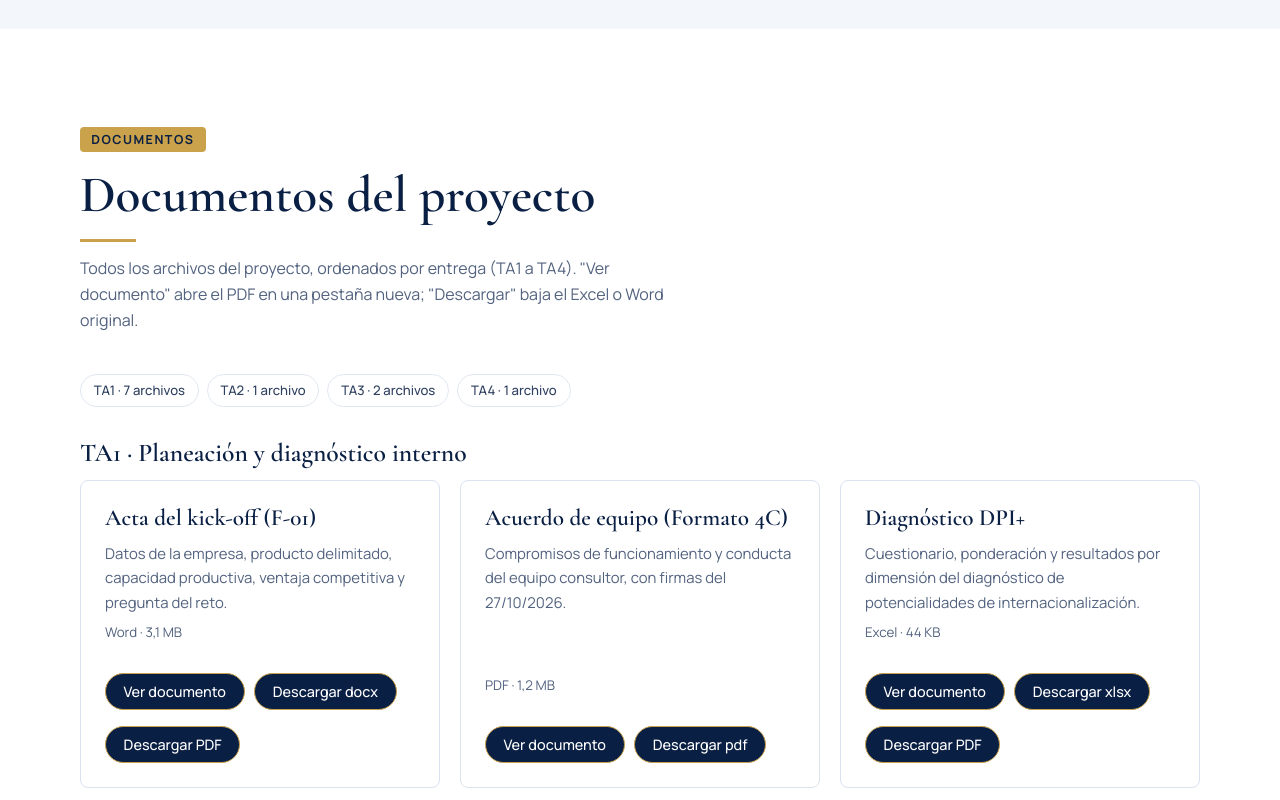
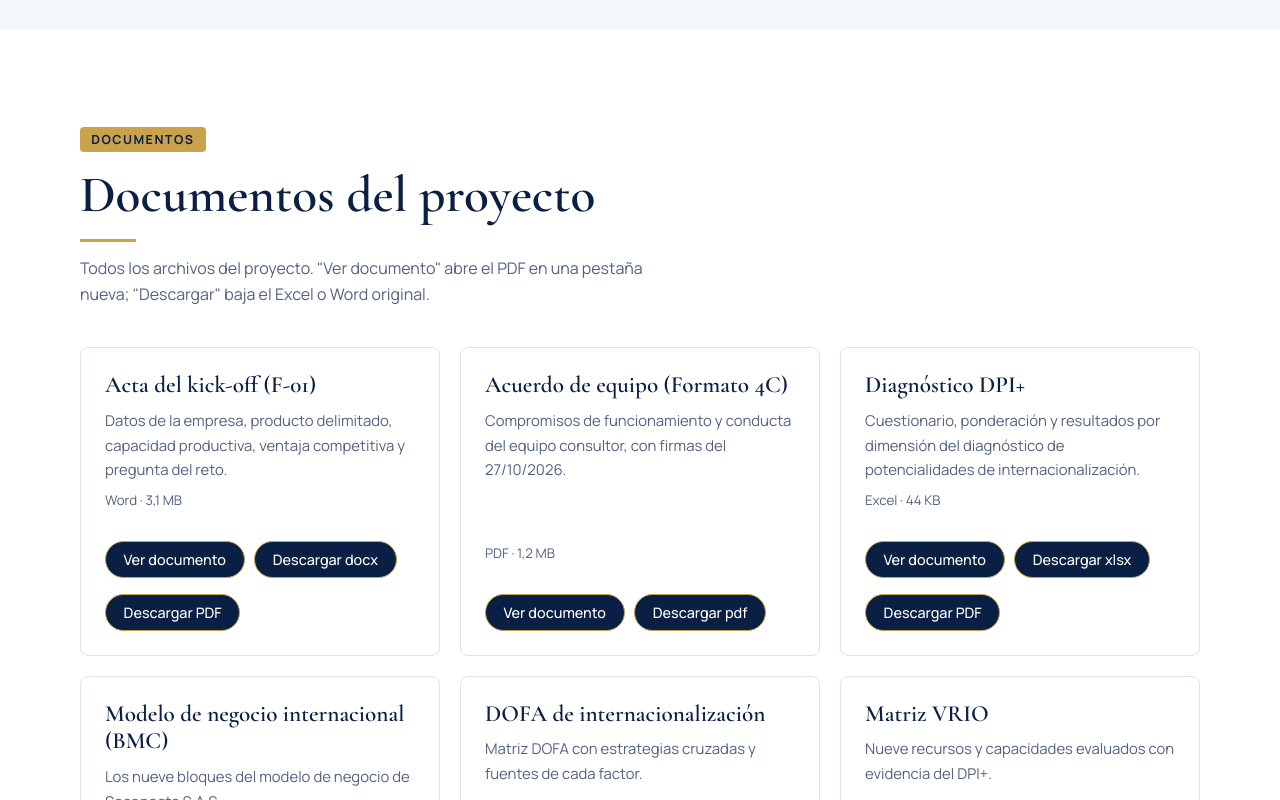
Before and after one commit to mvelez053/jcm-consultora, a plain HTML site: page index.html in a window 1280 px wide. Shown: the part 11200-12000 px from the top of the page. Drawn offline with nearby package versions, Linux system fonts and the light colour scheme.

Commit message:
Documentos en una sola lista, sin separar por entrega
Co-Authored-By: Claude Opus 5.5 <noreply@anthropic.com>
Claude-Session: https://claude.ai/code/session_014RfFfYyzP32AchL4TuCFgh

```diff
--- a/index.html
+++ b/index.html
@@ -316,7 +316,7 @@ details.old{margin-top:1.2rem}details.old summary{cursor:pointer;color:var(--mut
 <div class="cards" id="c-ta4"></div>
 </div></section>
 <section id="documentos"><div class="wrap">
-<div class="head rv"><span class="eyebrow">Documentos</span><h2>Documentos del proyecto</h2><div class="rule"></div><p>Todos los archivos del proyecto, ordenados por entrega (TA1 a TA4). "Ver documento" abre el PDF en una pestaña nueva; "Descargar" baja el Excel o Word original.</p></div>
+<div class="head rv"><span class="eyebrow">Documentos</span><h2>Documentos del proyecto</h2><div class="rule"></div><p>Todos los archivos del proyecto. "Ver documento" abre el PDF en una pestaña nueva; "Descargar" baja el Excel o Word original.</p></div>
 <div id="docs" class="rv"></div>
 </div></section>
 <section class="alt" id="referencias"><div class="wrap">
@@ -355,7 +355,7 @@ function links(k){var f=FI[k][4],ext=f.split('.').pop(),pdf=f.replace(/\.[a-z]+$
 var OLD='Versión entregada en TA1 con Panamá como mercado de referencia. El contenido actualizado a Chile está en la sección TA1 de esta página.';
 function docbtn(k){return '<div style="margin-top:1rem">'+(FI[k][5]==='old'?'<p class="hd" style="margin:0 0 .3rem">Archivo original: '+OLD+'</p>':'')+links(k)+'</div>'}
 var DG=[['TA1 · Planeación y diagnóstico interno',['acta','acuerdo','dpi','bmc','dofa','vrio','brechas']],['TA2 · Pre-viabilidad y preselección de 3 mercados',['ta2']],['TA3 · Análisis de entornos comparado',['f04','tm']],['TA4 · Selección del mercado idóneo',['wsm']]];
-document.getElementById('docs').innerHTML='<nav class="toc" aria-label="Documentos por entrega">'+DG.map(function(g,i){return '<a href="#dg-'+i+'">'+g[0].split(' · ')[0]+' · '+g[1].length+(g[1].length>1?' archivos':' archivo')+'</a>'}).join('')+'</nav>'+DG.map(function(g,i){return '<div class="dg" id="dg-'+i+'"><h3 class="gt">'+g[0]+'</h3><div class="docs">'+g[1].map(function(k){return '<div class="doc"><h3>'+FI[k][1]+'</h3><p>'+FI[k][2]+'</p><small>'+FI[k][3]+'</small>'+(FI[k][5]==='old'?'<span class="nt">'+OLD+'</span>':'')+links(k)+'</div>'}).join('')+'</div></div>'}).join('');
+document.getElementById('docs').innerHTML='<div class="docs">'+['acta','acuerdo','dpi','bmc','dofa','vrio','brechas','ta2','f04','tm','wsm'].map(function(k){return '<div class="doc"><h3>'+FI[k][1]+'</h3><p>'+FI[k][2]+'</p><small>'+FI[k][3]+'</small>'+(FI[k][5]==='old'?'<span class="nt">'+OLD+'</span>':'')+links(k)+'</div>'}).join('')+'</div>';
 var DPI=[['Madurez digital',89],['Inteligencia de mercados',75],['Potencial del producto',69],['Direccionamiento estratégico',67],['Tecnología e innovación',61],['Capacidad financiera',55],['Marco legal y PI',42],['Talento humano',37],['Sostenibilidad',14]];
 function bars(){return DPI.map(function(d){return '<div class="bar'+(d[1]<35?' lo':'')+'"><span>'+d[0]+'</span><i style="--w:'+d[1]+'%"></i><b>'+d[1]+'%</b></div>'}).join('')}
 function ul(a){return '<ul>'+a.map(function(x){return '<li>'+x+'</li>'}).join('')+'</ul>'}
```
